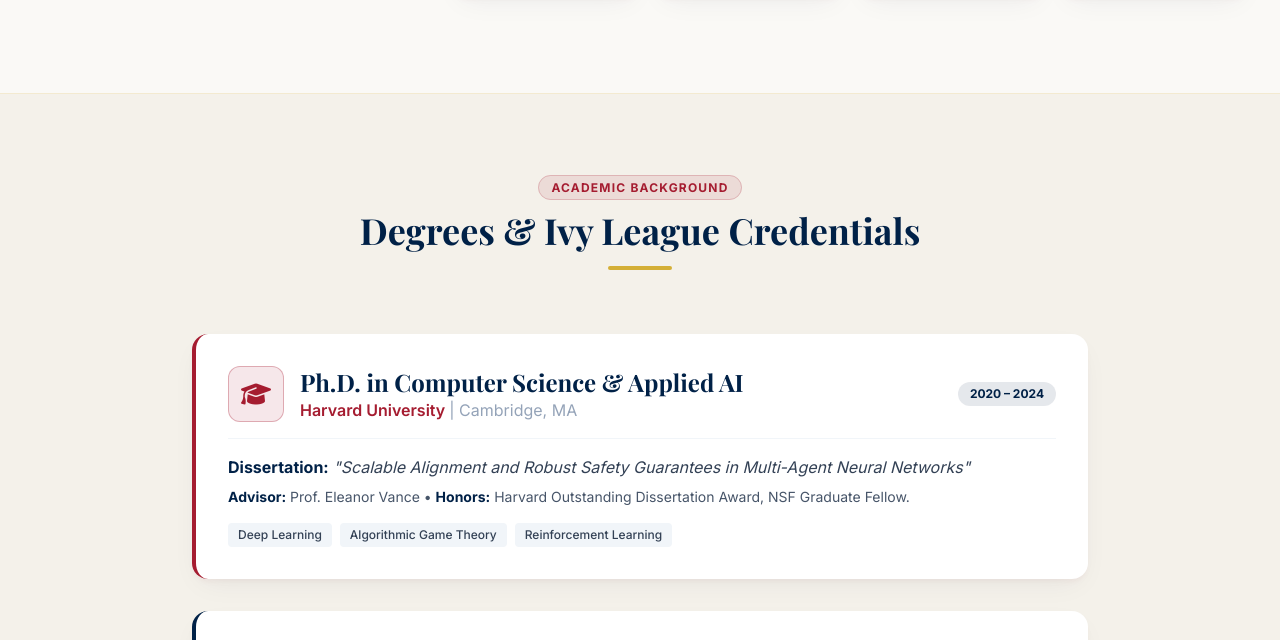
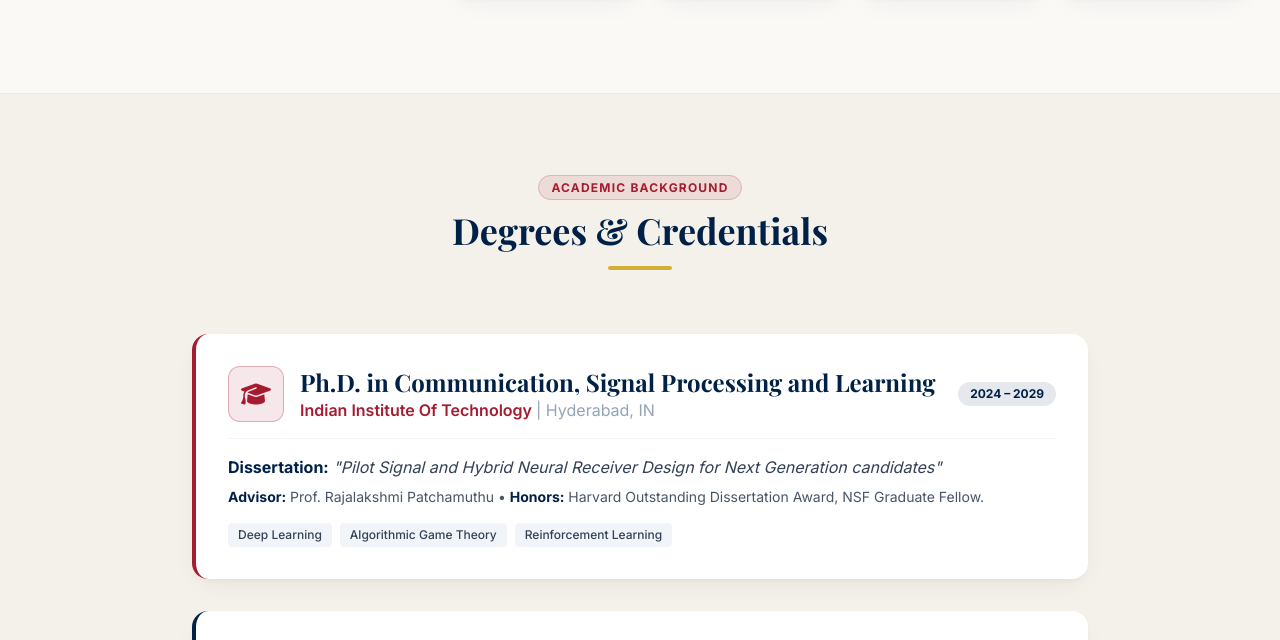
Before and after one commit to palanivelge/palanivelge.github.io, a plain HTML site: page index.html in a window 1280 px wide. Shown: the part 693-1333 px from the top of the page. Drawn offline with nearby package versions, Linux system fonts and the light colour scheme; a web font is replaced by a local one.

Commit message:
Update academic details and dissertation information

```diff
--- a/index.html
+++ b/index.html
@@ -213,7 +213,7 @@
                             PhD candidate in Communication, Signal Processing and Learning
                         </p>
                         <p class="text-sm font-medium text-slate-500 dark:text-slate-400">
-                            John A. Paulson School of Engineering and Applied Sciences | <span class="text-crimson dark:text-gold font-semibold">Harvard University</span>
+                            Electrical Engineering Department | <span class="text-crimson dark:text-gold font-semibold">IIT Hyderabad</span>
                         </p>
                     </div>
 
@@ -273,7 +273,7 @@
                     Academic Background
                 </span>
                 <h2 class="font-serif text-3xl sm:text-4xl font-bold text-navy dark:text-slate-100 mt-3">
-                    Degrees & Ivy League Credentials
+                    Degrees & Credentials
                 </h2>
                 <div class="w-16 h-1 bg-gold mx-auto mt-4 rounded-full"></div>
             </div>
@@ -290,23 +290,23 @@
                             </div>
                             <div>
                                 <h3 class="font-serif text-xl sm:text-2xl font-bold text-navy dark:text-slate-100">
-                                    Ph.D. in Computer Science & Applied AI
+                                    Ph.D. in Communication, Signal Processing and Learning
                                 </h3>
                                 <p class="text-crimson dark:text-gold font-semibold text-base">
-                                    Harvard University <span class="text-slate-400 font-normal">| Cambridge, MA</span>
+                                    Indian Institute Of Technology <span class="text-slate-400 font-normal">| Hyderabad, IN</span>
                                 </p>
                             </div>
                         </div>
                         <span class="inline-block px-3 py-1 rounded-full bg-navy/10 dark:bg-slate-700 text-navy dark:text-slate-200 text-xs font-bold self-start md:self-center">
-                            2020 – 2024
+                            2024 – 2029
                         </span>
                     </div>
                     <div class="mt-4 space-y-2">
                         <p class="text-slate-700 dark:text-slate-300 text-sm md:text-base">
-                            <strong class="text-navy dark:text-slate-100">Dissertation:</strong> <em>"Scalable Alignment and Robust Safety Guarantees in Multi-Agent Neural Networks"</em>
+                            <strong class="text-navy dark:text-slate-100">Dissertation:</strong> <em>"Pilot Signal and Hybrid Neural Receiver Design for Next Generation candidates"</em>
                         </p>
                         <p class="text-slate-600 dark:text-slate-400 text-xs sm:text-sm">
-                            <strong class="text-navy dark:text-slate-200">Advisor:</strong> Prof. Eleanor Vance • <strong class="text-navy dark:text-slate-200">Honors:</strong> Harvard Outstanding Dissertation Award, NSF Graduate Fellow.
+                            <strong class="text-navy dark:text-slate-200">Advisor:</strong> Prof. Rajalakshmi Patchamuthu • <strong class="text-navy dark:text-slate-200">Honors:</strong> Harvard Outstanding Dissertation Award, NSF Graduate Fellow.
                         </p>
                         <div class="flex flex-wrap gap-2 pt-2">
                             <span class="px-2.5 py-1 rounded bg-slate-100 dark:bg-slate-700 text-slate-700 dark:text-slate-300 text-xs font-medium">Deep Learning</span>
```
